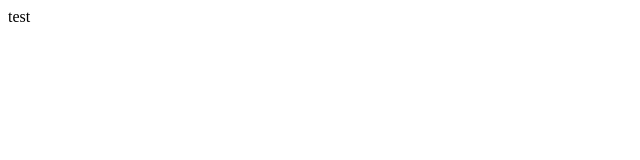
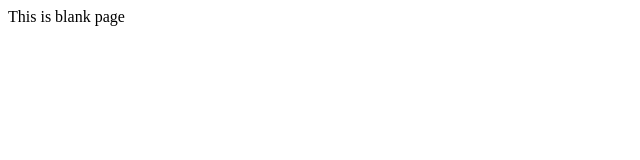
Before and after one commit to lukather7/lukather7.github.io, a plain HTML site: page index.html in a window 1280 px wide. Shown: the whole page, without its empty margins (0-640 px from the left). Drawn offline with Linux system fonts and the light colour scheme.

Commit message:
fix to blank

```diff
--- a/index.html
+++ b/index.html
@@ -1,3 +1,3 @@
 <HTML>
-test
+This is blank page
 </HTML>
```
